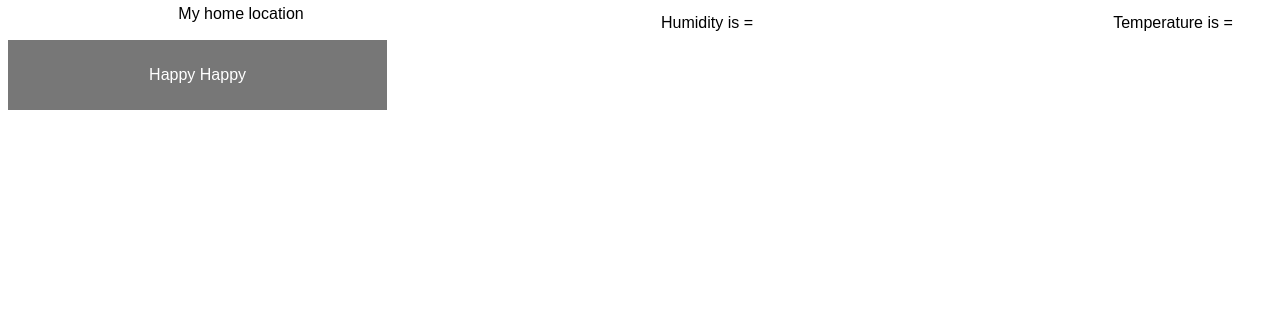
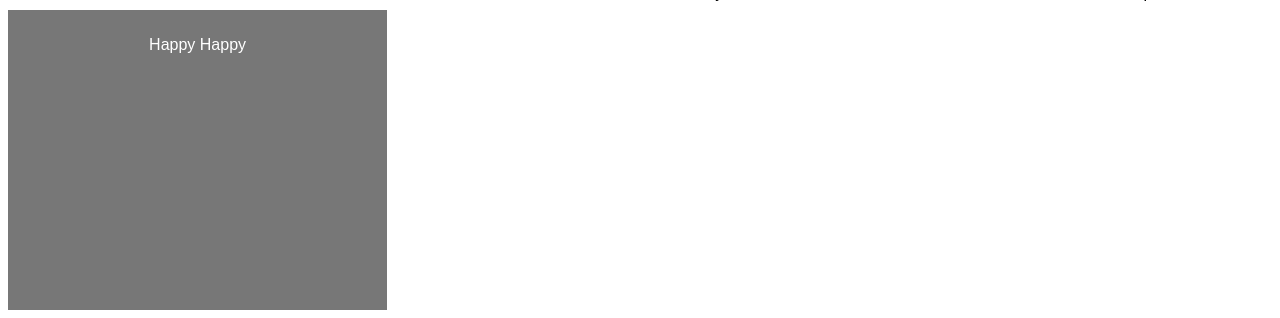
Before and after one commit to Sirorat-Suwanthip/Sirorat212224, a PHP site: page / in a window 1280 px wide; the page is wider, and only the part inside the window is pictured. Shown: the part 630-948 px from the top of that part. Before the commit the page ends 740 px from the top of that part, so only its background shows below. Run offline with PHP 8.4, Linux system fonts and the light colour scheme; data that the repository does not hold is empty.

Commit message:
Update index.php

```diff
--- a/index.php
+++ b/index.php
@@ -30,7 +30,8 @@ tr:nth-child(even) {
 header {
   background-color: #666;
   padding: 30px;
-  width: 30%;
+   width: 30%;
+  height: 300px;
   text-align: center;
   font-size: 35px;
   color: white;
@@ -39,6 +40,7 @@ header {
   background-color: #777;
   padding: 10px;
     width: 30%;
+  height: 300px;
   text-align: center;
   color: white;
 }
```
